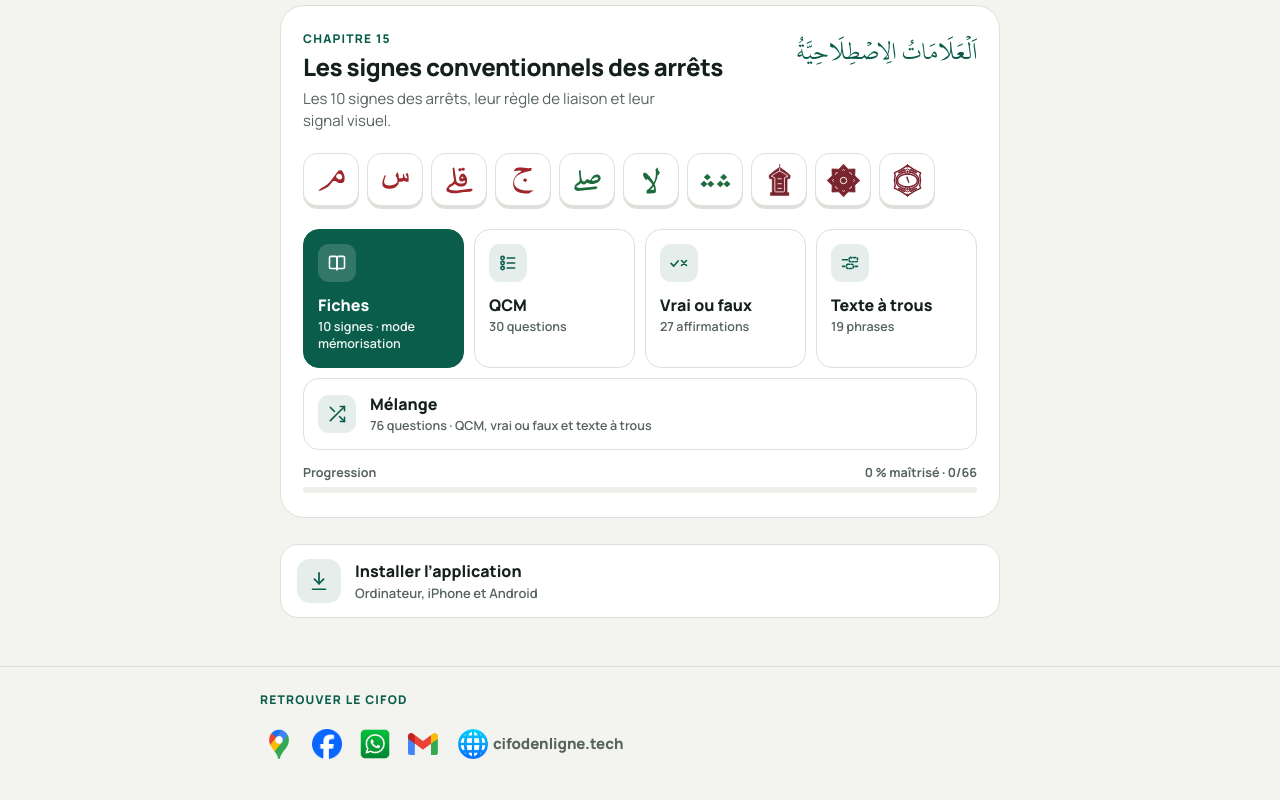
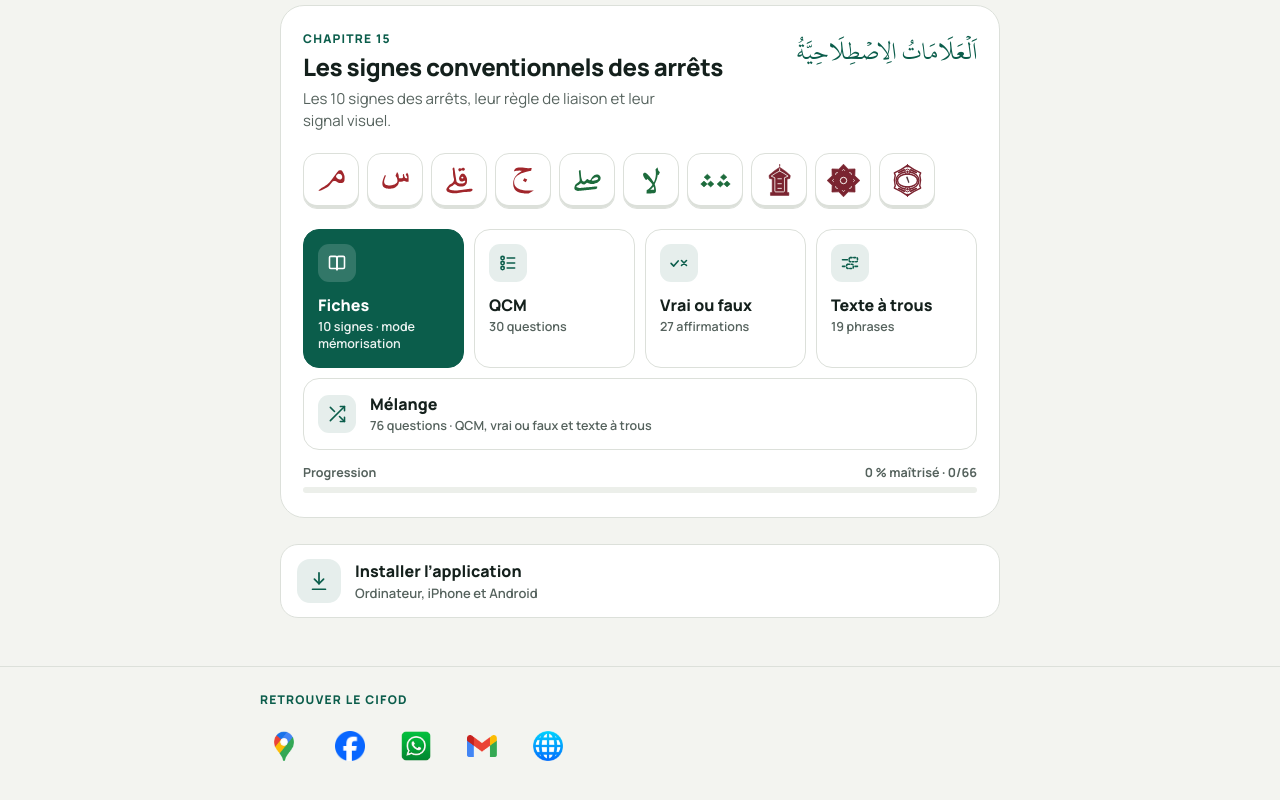
Before and after one commit to DoucoureBabaM/niveau-4c-cifod, a plain HTML site: page index.html in a window 1280 px wide. Shown: the part 1487-2287 px from the top of the page. Drawn offline with Linux system fonts and the light colour scheme; a web font is replaced by a local one.

Commit message:
Add files via upload

```diff
--- a/index.html
+++ b/index.html
@@ -843,22 +843,21 @@ Recommencer
 <footer style="padding: 24px 20px 28px; border-top: 1px solid var(--line)">
 <div style="max-width: 760px; margin: 0 auto; display: flex; flex-direction: column; gap: 14px">
 <p :style="`margin: 0; font-size: 12px; font-weight: 800; letter-spacing: 0.1em; text-transform: uppercase; color: ${accent}`">Retrouver le CIFOD</p>
-<div style="display: flex; flex-wrap: wrap; align-items: center; gap: clamp(2px, 1vw, 10px)">
-<a class="lift" href="https://www.google.com/maps/place/CIFOD/@5.359957,-4.0128697,17z/data=!3m1!4b1!4m6!3m5!1s0xfc1ebeecab32b73:0xb25dc6d57eb4e9f4!8m2!3d5.3599517!4d-4.0082563!16s%2Fg%2F11txfg9614?entry=ttu&amp;g_ep=EgoyMDI2MTAyMC4wIKXMDSoASAFQAw%3D%3D" target="_blank" rel="noopener noreferrer" aria-label="Localisation du CIFOD sur Google Maps" title="Google Maps · CIFOD" style="display: inline-flex; align-items: center; justify-content: center; width: 38px; height: 44px; flex-shrink: 0; border-radius: 999px; text-decoration: none">
+<div style="display: flex; flex-wrap: wrap; align-items: center; gap: clamp(6px, 3vw, 18px)">
+<a class="lift" href="https://www.google.com/maps/place/CIFOD/@5.359957,-4.0128697,17z/data=!3m1!4b1!4m6!3m5!1s0xfc1ebeecab32b73:0xb25dc6d57eb4e9f4!8m2!3d5.3599517!4d-4.0082563!16s%2Fg%2F11txfg9614?entry=ttu&amp;g_ep=EgoyMDI2MTAyMC4wIKXMDSoASAFQAw%3D%3D" target="_blank" rel="noopener noreferrer" aria-label="Localisation du CIFOD sur Google Maps" title="Google Maps · CIFOD" style="display: inline-flex; align-items: center; justify-content: center; width: 48px; height: 48px; flex-shrink: 0; border-radius: 999px; text-decoration: none">
 <img src="assets/logo_google_maps.png" alt="" style="width: 30px; height: 30px; object-fit: contain; display: block">
 </a>
-<a class="lift" href="https://www.facebook.com/CIFODCIV" target="_blank" rel="noopener noreferrer" aria-label="Page Facebook du CIFOD" title="Facebook · CIFODCIV" style="display: inline-flex; align-items: center; justify-content: center; width: 38px; height: 44px; flex-shrink: 0; border-radius: 999px; text-decoration: none">
+<a class="lift" href="https://www.facebook.com/CIFODCIV" target="_blank" rel="noopener noreferrer" aria-label="Page Facebook du CIFOD" title="Facebook · CIFODCIV" style="display: inline-flex; align-items: center; justify-content: center; width: 48px; height: 48px; flex-shrink: 0; border-radius: 999px; text-decoration: none">
 <img src="assets/facebook_logo.png" alt="" style="width: 30px; height: 30px; display: block">
 </a>
-<a class="lift" href="https://wa.me/2250779600006" target="_blank" rel="noopener noreferrer" aria-label="WhatsApp du CIFOD" title="WhatsApp · CIFOD" style="display: inline-flex; align-items: center; justify-content: center; width: 38px; height: 44px; flex-shrink: 0; border-radius: 999px; text-decoration: none">
+<a class="lift" href="https://wa.me/2250779600006" target="_blank" rel="noopener noreferrer" aria-label="WhatsApp du CIFOD" title="WhatsApp · CIFOD" style="display: inline-flex; align-items: center; justify-content: center; width: 48px; height: 48px; flex-shrink: 0; border-radius: 999px; text-decoration: none">
 <img src="assets/logo_whatsapp.png" alt="" style="width: 30px; height: 30px; object-fit: contain; display: block">
 </a>
-<a class="lift" href="mailto:cifodecotedivoire@gmail.com" aria-label="E-mail du CIFOD" title="E-mail · CIFOD" style="display: inline-flex; align-items: center; justify-content: center; width: 38px; height: 44px; flex-shrink: 0; border-radius: 999px; text-decoration: none">
+<a class="lift" href="mailto:cifodecotedivoire@gmail.com" aria-label="E-mail du CIFOD" title="E-mail · CIFOD" style="display: inline-flex; align-items: center; justify-content: center; width: 48px; height: 48px; flex-shrink: 0; border-radius: 999px; text-decoration: none">
 <img src="assets/logo_gmail.png" alt="" style="width: 30px; height: 30px; object-fit: contain; display: block">
 </a>
-<a class="lift" href="https://cifodenligne.tech/" target="_blank" rel="noopener noreferrer" aria-label="Site internet du CIFOD : cifodenligne.tech" title="cifodenligne.tech" style="display: inline-flex; align-items: center; gap: 5px; height: 44px; padding: 0 2px 0 6px; min-width: 0; border-radius: 999px; text-decoration: none">
+<a class="lift" href="https://cifodenligne.tech/" target="_blank" rel="noopener noreferrer" aria-label="Site internet du CIFOD : cifodenligne.tech" title="cifodenligne.tech" style="display: inline-flex; align-items: center; justify-content: center; width: 48px; height: 48px; flex-shrink: 0; border-radius: 999px; text-decoration: none">
 <img src="assets/logo_web_globe.png" alt="" style="width: 30px; height: 30px; flex-shrink: 0; display: block">
-<span style="font-size: clamp(11px, 3vw, 15px); font-weight: 800; color: var(--muted); white-space: nowrap">cifodenligne.tech</span>
 </a>
 </div>
 </div>
--- a/sw.js
+++ b/sw.js
@@ -1,6 +1,6 @@
 // Niveau 4C — cache pour une ouverture rapide et hors ligne.
 // Change le numéro de CACHE à chaque nouvelle version : les téléphones affichent alors « Nouvelle version disponible ».
-const CACHE = 'niveau4c-v99';
+const CACHE = 'niveau4c-v100';
 const PRECACHE = ['./', 'index.html', 'manifest.webmanifest', 'assets/apple-touch-icon.png', 'assets/cifod_cercle.png', 'assets/cifod_logo.png', 'assets/dots.svg', 'assets/facebook_logo.png', 'assets/fin-de-verset.svg', 'assets/hizb.svg', 'assets/icon-192.png', 'assets/icon-512.png', 'assets/icon-maskable-512.png', 'assets/jim.svg', 'assets/kfgqpc_hafs.ttf', 'assets/la.svg', 'assets/logo_android.png', 'assets/logo_apple.png', 'assets/logo_gmail.png', 'assets/logo_google_maps.png', 'assets/logo_psalmodie.svg', 'assets/logo_web_globe.png', 'assets/logo_whatsapp.png', 'assets/mim.svg', 'assets/petite-vue.iife.js', 'assets/qala.svg', 'assets/sajda.svg', 'assets/sala.svg', 'assets/sin.svg', 'assets/viatique_cercle.jpg'];
 self.addEventListener('install', (e) => {
   e.waitUntil(caches.open(CACHE).then((c) => c.addAll(PRECACHE)));
```
